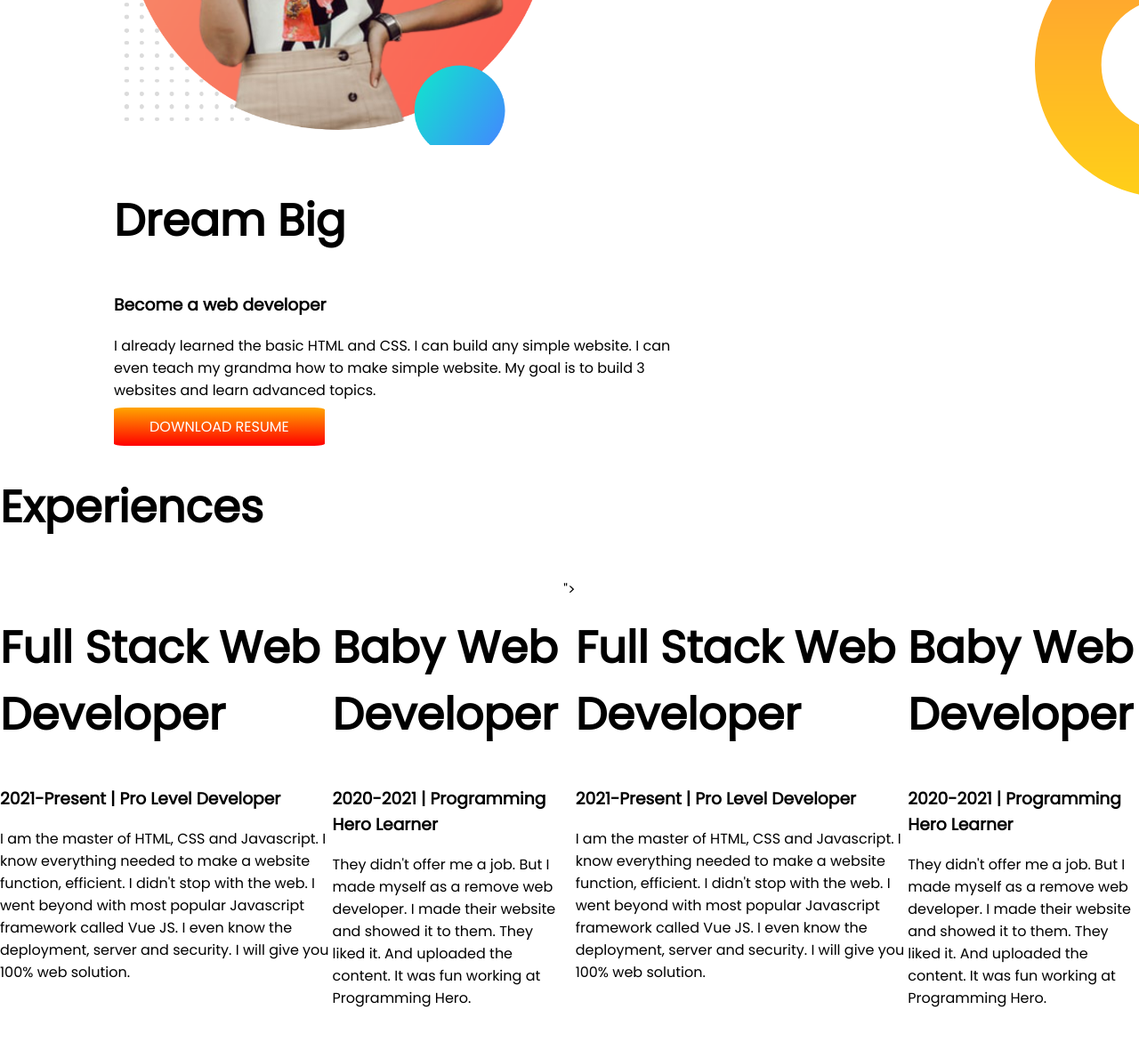
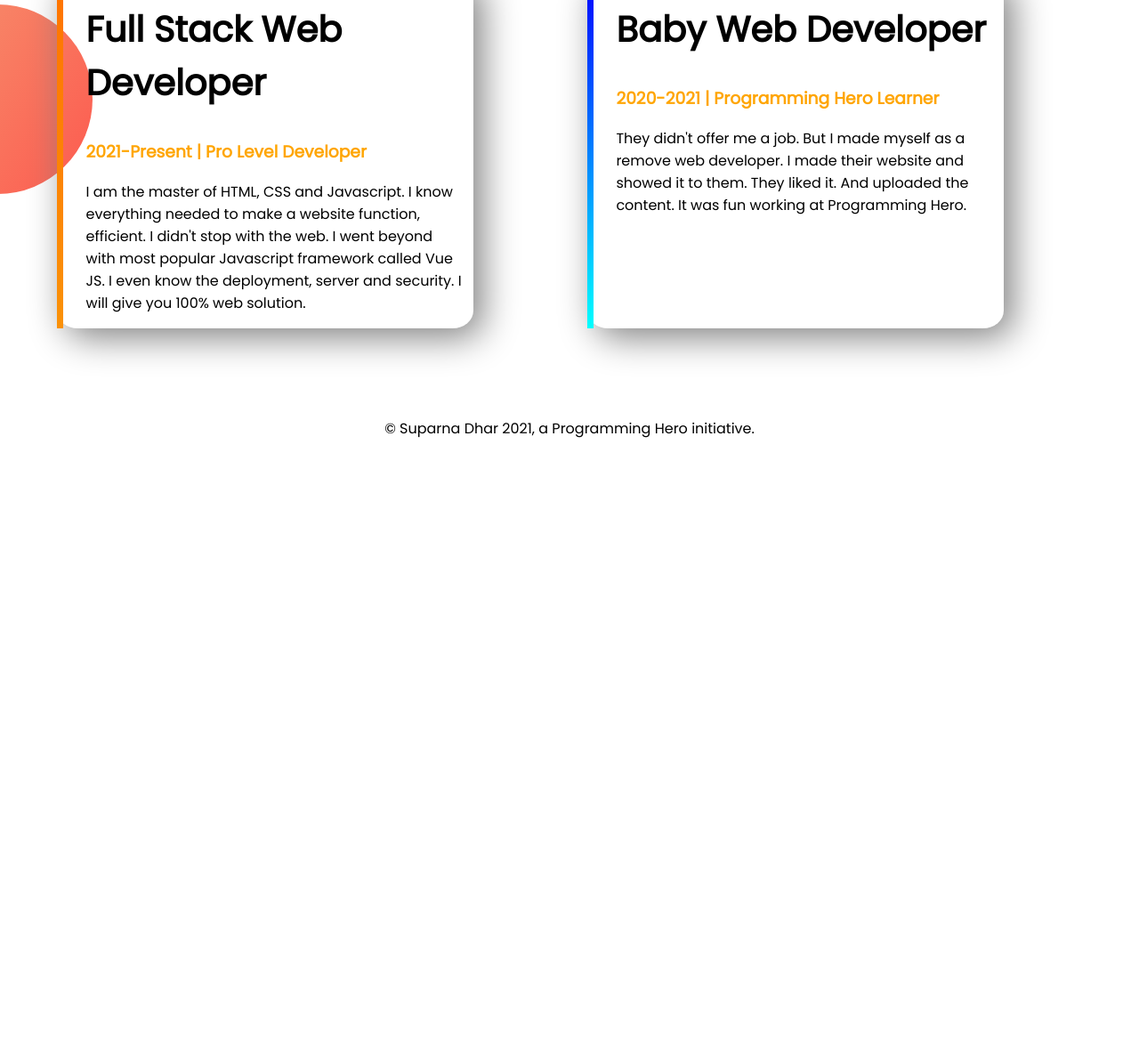
Before and after one commit to SuparnaAishee/developer-protfolio-mine, a plain HTML site: page index.html in a window 1280 px wide. Shown: the part 1299-2470 px from the top of the page at 89% size. After the commit the page ends 1809 px from the top, so only its background shows below. Drawn offline with Linux system fonts and the light colour scheme.

Commit message:
footer and experience added

```diff
--- a/index.html
+++ b/index.html
@@ -14,7 +14,7 @@
 </head>
 
 <body>
-    <section class="top-banner flexible-containe">
+    <section class="top-banner flexible-container">
         <div class="half-width">
             <h1>Welcome To</h1>
             <h1> <span class="orange-color">Suparna Dhar</span> World!</h1>
@@ -34,7 +34,7 @@
         </div>
 
     </section>
-    <section class="dream-big flexible-containe ">
+    <section class="dream-big flexible-container ">
         <div class="half-width">
             <img src="images/sd-bg.png" alt="">
 
@@ -51,9 +51,9 @@
     <section class="experience-area">
         <h1>Experiences</h1>
         <div class="flexible-container">
-            <div>
-                <h1>Full Stack Web Developer</h1>
-                <h3>2021-Present | Pro Level Developer</h3>
+            <div id="full-stack" class="experience-item">
+                <h2>Full Stack Web Developer</h2>
+                <h3 class="orange-color">2021-Present | Pro Level Developer</h3>
                 <p>
                     I am the master of HTML, CSS and Javascript. I know everything needed to make a website function,
                     efficient. I didn't stop with the web. I went beyond with most popular Javascript framework called
@@ -61,37 +61,23 @@
                     JS. I even know the deployment, server and security. I will give you 100% web solution.
                 </p>
             </div>
-            <div>
-                <h1>Baby Web Developer</h1>
-                <h3>2020-2021 | Programming Hero Learner</h3>
+            <div id="web-baby" class="experience-item">
+
+                <h2>Baby Web Developer</h2>
+                <h3 class="orange-color">2020-2021 | Programming Hero Learner</h3>
                 <p>
-                    They didn't offer me a job. But I made myself as a remove web developer. I made their website and
+                    They didn't offer me a job. But I made myself as a remove web developer. I made their website
+                    and
                     showed
                     it to them. They liked it. And uploaded the content. It was fun working at Programming Hero.
                 </p>
-            </div>">
-            <div>
-                <h1>Full Stack Web Developer</h1>
-                <h3>2021-Present | Pro Level Developer</h3>
-                <p>
-                    I am the master of HTML, CSS and Javascript. I know everything needed to make a website function,
-                    efficient. I didn't stop with the web. I went beyond with most popular Javascript framework called
-                    Vue
-                    JS. I even know the deployment, server and security. I will give you 100% web solution.
-                </p>
+
+
             </div>
-            <div>
-                <h1>Baby Web Developer</h1>
-                <h3>2020-2021 | Programming Hero Learner</h3>
-                <p>
-                    They didn't offer me a job. But I made myself as a remove web developer. I made their website and
-                    showed
-                    it to them. They liked it. And uploaded the content. It was fun working at Programming Hero.
-                </p>
-            </div>
-        </div>
-
     </section>
+    <footer>
+        <p>© Suparna Dhar 2021, a Programming Hero initiative.</p>
+    </footer>
 </body>
 
 </html>
--- a/style.css
+++ b/style.css
@@ -5,6 +5,9 @@
 }
 h1{
     font-size: 50px;
+}
+h2{
+    font-size: 40px;
 }
 .orange-color{
     color: orange;
@@ -16,6 +19,7 @@
 .half-width{
     width:50%;
     padding-left: 10%;
+
 }
 .half-width img{
     width: 80%;
@@ -37,3 +41,31 @@
     background-repeat: no-repeat;
     background-position: right;
 }
+.experience-area{
+    background-image: url(images/exp-bg.png);
+    background-repeat: no-repeat;
+    background-position: left;
+}
+.experience-item{
+    width: 33%;
+    margin-right: 5%;
+    margin-left: 5%;
+    padding-left: 2%;
+    padding-right: 1%;
+    border-radius: 5%;
+    box-shadow: 10px 10px 40px gray;
+
+}
+#web-baby{
+   border-left: 7px solid;
+   border-image: linear-gradient(blue,cyan);
+   border-image-slice: 1;
+}
+#full-stack{
+    border-left: 7px solid;
+   border-image: linear-gradient(rgb(255, 115, 0),rgb(250, 145, 8));
+   border-image-slice: 1;
+}
+footer p {
+    text-align: center;
+}
```
Also changed, not shown: showOff/istockphoto-1281083606-170667a.jpg (deleted), showOff/photo-1563228813-1c93b0664422.jpg (deleted), 4 other files.
